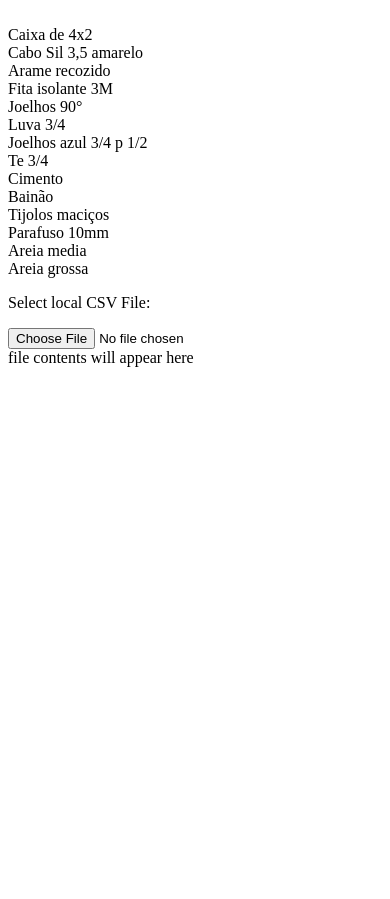
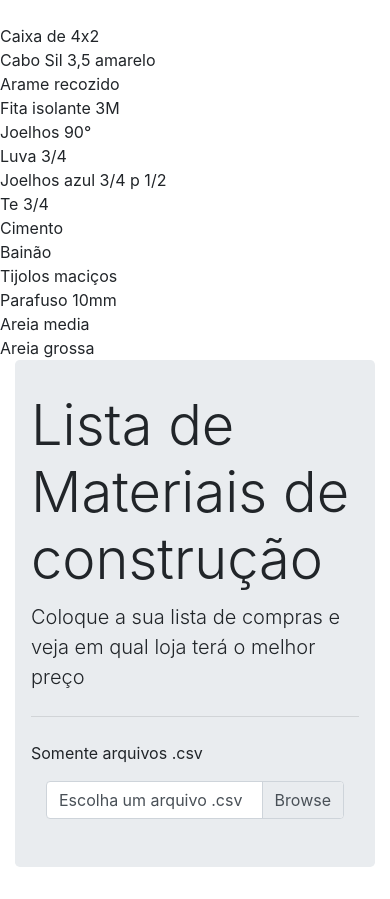
Before and after one commit to YgorSansone/materiais_de_construcao, a PHP site: page / in a window 390 px wide. Before the commit the page ends 844 px from the top, so only its background shows below. Run offline with PHP 8.4, Linux system fonts and the light colour scheme; data comes from the database, SQL or seed files in the repository.

Commit message:
index com bootstrap 4

```diff
--- a/index.php
+++ b/index.php
@@ -10,73 +10,38 @@ require_once("config/conexaodb.php");
     <meta name="viewport" content="width=device-width, initial-scale=1.0">
     <title>Home</title>
     <script src="https://ajax.googleapis.com/ajax/libs/jquery/3.5.1/jquery.min.js"></script>
+    <link rel="stylesheet" href="https://stackpath.bootstrapcdn.com/bootstrap/4.5.2/css/bootstrap.min.css" integrity="sha384-JcKb8q3iqJ61gNV9KGb8thSsNjpSL0n8PARn9HuZOnIxN0hoP+VmmDGMN5t9UJ0Z" crossorigin="anonymous">
 </head>
 
 <body>
-    <p>Select local CSV File:</p>
-    <input id="csv" type="file">
+<div class="container-fluid">
+    <!-- <input id="csv" type="file"> -->
+    <!-- <input type="file" id="csv" accept=".csv"> -->
+    <div class="jumbotron">
+  <h1 class="display-4">Lista de Materiais de construção</h1>
+  <p class="lead">Coloque a sua lista de compras e veja em qual loja terá o melhor preço</p>
+  <hr class="my-4">
+  <p>Somente arquivos .csv</p>
+  <p class="lead">
+    <!-- <a class="btn btn-primary btn-lg" href="#" role="button">Learn more</a> -->
+    <div class="d-flex justify-content-center">
+    <div class="col-lg-6 col-sm-6 col-12">
+    <div class="custom-file">
+    <input type="file" class="custom-file-input" id="csv" accept=".csv"lang="pt-br" required>
+    <label class="custom-file-label" for="customFileLang">Escolha um arquivo .csv</label>
+    </div>
+    </div>
+  </div>
+  </p>
+</div>
+
     <div class="resultado" id="resultado"></div>
-    <output id="out">
+    <!-- <output id="out">
         file contents will appear here
-    </output>
-    <script>
-        var fileInput = document.getElementById("csv"),
+    </output> -->
+</div>
 
-            readFile = function() {
-                var reader = new FileReader();
-                reader.onload = function() {
-                    document.getElementById('out').innerHTML = reader.result;
-                    console.log(reader.result);
-                    console.log(JSON.stringify(reader.result));
-                    console.log(csvJSON(reader.result));
-                };
-                // start reading the file. When it is done, calls the onload event defined above.
-                reader.readAsText(fileInput.files[0], 'UTF-8');
-            };
-
-        fileInput.addEventListener('change', readFile);
-
-        function csvJSON(csv) {
-            var lines = csv.split("\n");
-            // console.log(lines[0]);
-            var result = [];
-            var obj = {};
-            const map1 = new Map();
-            for (var i = 0; i < lines.length; i++) {
-                if (lines[i] != "") {
-                    var quebrando = lines[i].split(",");
-                    map1.set(quebrando[0], quebrando[1]);
-                    // obj[i] = quebrando[0];
-                }
-            }
-            obj = Object.fromEntries(map1);
-            result.add(obj);
-            // console.log(obj);
-            sendcsv(result);
-            return JSON.stringify(result); //JSON
-        }
-
-        function sendcsv(dados) {
-            // json = JSON.stringify(dados);
-            $.ajax({
-                    url: "consultas/consulta.php",
-                    type: 'post',
-                    data: {val: dados},
-                    beforeSend: function() {
-                        $("#resultado").html("ENVIANDO...");
-                        console.log("enviando");
-                    }
-                })
-                .done(function(msg) {
-                    $("#resultado").html(msg);
-                    console.log(msg);
-                })
-                .fail(function(jqXHR, textStatus, msg) {
-                    alert(msg);
-                    console.log(msg);
-                });
-        }
-    </script>
+    <script src="js/opencsv.js"></script>
 </body>
 
 </html>
```
